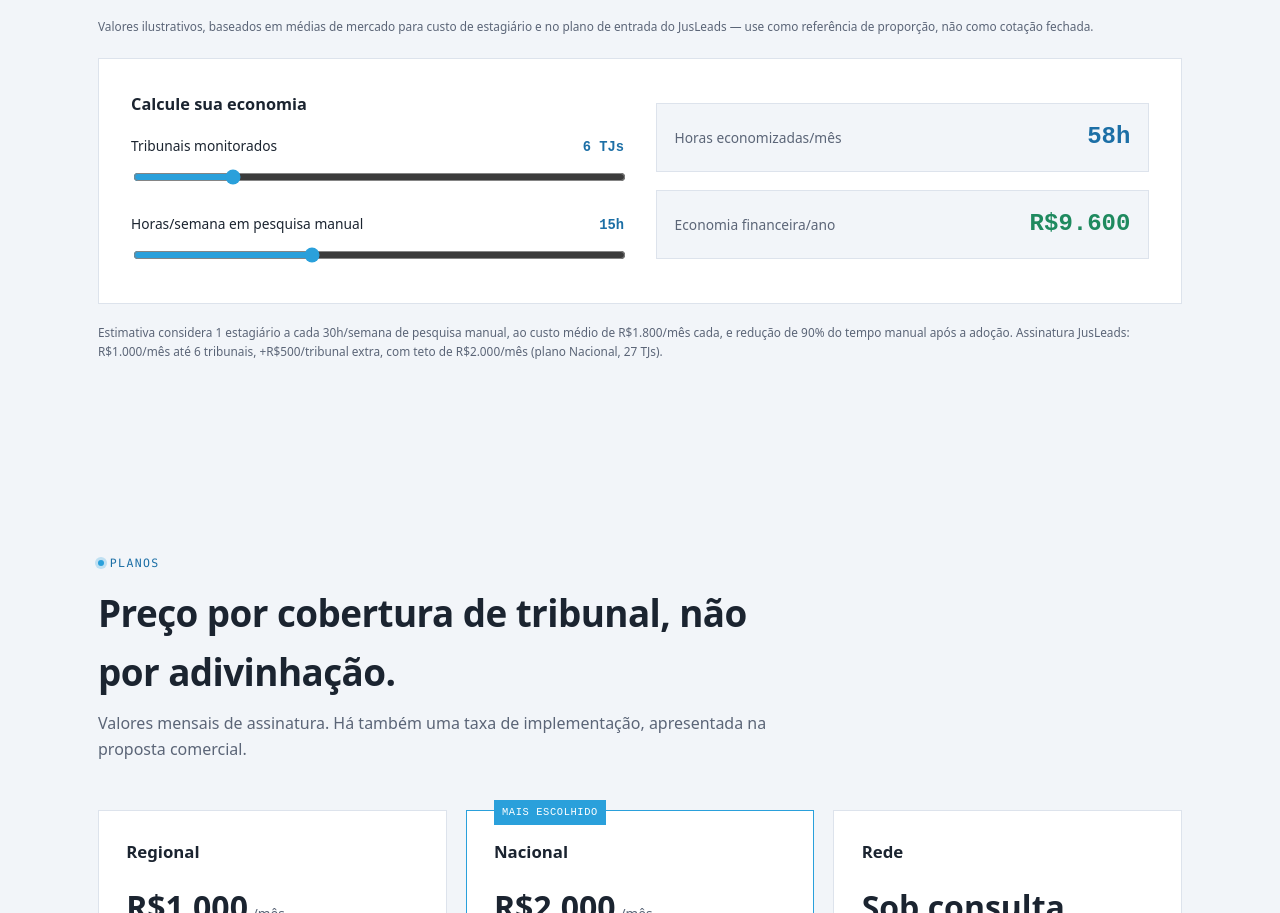
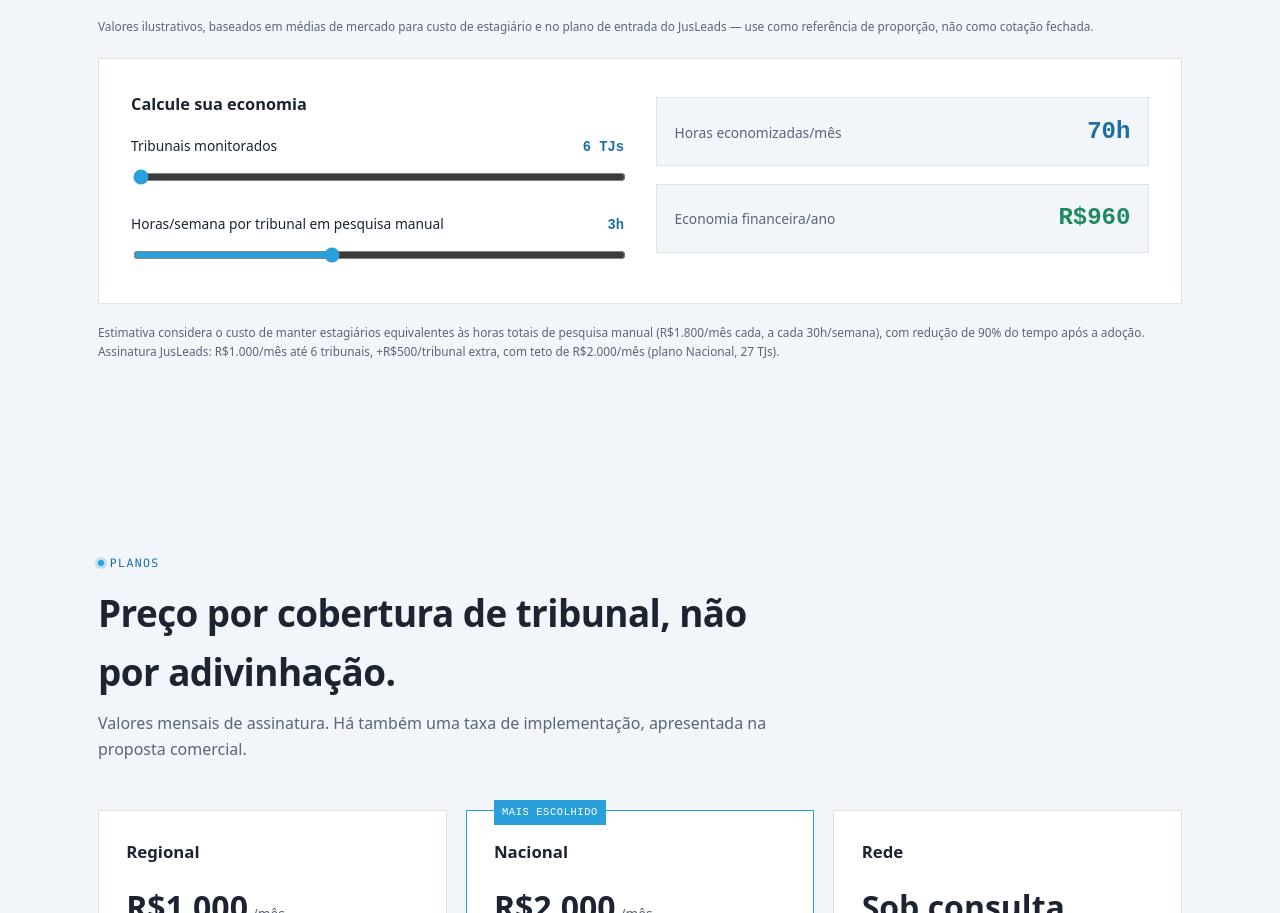
Before and after one commit to figueira147-dotcom/jusleads-landing, a plain HTML site: page index.html in a window 1280 px wide. Shown: the part 2573-3486 px from the top of the page. Drawn offline with Linux system fonts and the light colour scheme.

Commit message:
Corrige modelo da calculadora de ROI: escala com tribunais, evita R/usr/bin/bash sem contexto

```diff
--- a/index.html
+++ b/index.html
@@ -683,11 +683,11 @@
           <h3>Calcule sua economia</h3>
           <div class="calc-field">
             <div class="calc-label"><span>Tribunais monitorados</span><span class="val"><span id="calcCourtsVal">6</span> TJs</span></div>
-            <input type="range" id="calcCourts" min="1" max="27" value="6" step="1" aria-label="Número de tribunais monitorados" />
+            <input type="range" id="calcCourts" min="6" max="27" value="6" step="1" aria-label="Número de tribunais monitorados" />
           </div>
           <div class="calc-field">
-            <div class="calc-label"><span>Horas/semana em pesquisa manual</span><span class="val"><span id="calcHoursVal">15</span>h</span></div>
-            <input type="range" id="calcHours" min="1" max="40" value="15" step="1" aria-label="Horas por semana em pesquisa manual" />
+            <div class="calc-label"><span>Horas/semana por tribunal em pesquisa manual</span><span class="val"><span id="calcHoursVal">3</span>h</span></div>
+            <input type="range" id="calcHours" min="1" max="6" value="3" step="0.5" aria-label="Horas por semana por tribunal em pesquisa manual" />
           </div>
         </div>
         <div class="calc-results">
@@ -699,9 +699,10 @@
             <span class="label">Economia financeira/ano</span>
             <span class="out" id="calcMoneySaved">R$0</span>
           </div>
+          <p class="fine-print" id="calcNote" style="margin: -0.4rem 0 0;"></p>
         </div>
       </div>
-      <p class="fine-print">Estimativa considera 1 estagiário a cada 30h/semana de pesquisa manual, ao custo médio de R$1.800/mês cada, e redução de 90% do tempo manual após a adoção. Assinatura JusLeads: R$1.000/mês até 6 tribunais, +R$500/tribunal extra, com teto de R$2.000/mês (plano Nacional, 27 TJs).</p>
+      <p class="fine-print">Estimativa considera o custo de manter estagiários equivalentes às horas totais de pesquisa manual (R$1.800/mês cada, a cada 30h/semana), com redução de 90% do tempo após a adoção. Assinatura JusLeads: R$1.000/mês até 6 tribunais, +R$500/tribunal extra, com teto de R$2.000/mês (plano Nacional, 27 TJs).</p>
     </div>
   </section>
 
@@ -967,6 +968,7 @@
   var calcHoursVal = document.getElementById('calcHoursVal');
   var calcHoursSaved = document.getElementById('calcHoursSaved');
   var calcMoneySaved = document.getElementById('calcMoneySaved');
+  var calcNote = document.getElementById('calcNote');
   var INTERN_MONTHLY_COST = 1800;
   var INTERN_WEEKLY_CAPACITY = 30;
   var WEEKS_PER_MONTH = 4.3;
@@ -979,18 +981,26 @@
 
   function updateCalc() {
     var courts = parseInt(calcCourts.value, 10);
-    var hoursWeek = parseInt(calcHours.value, 10);
+    var hoursPerCourt = parseFloat(calcHours.value);
     calcCourtsVal.textContent = courts;
-    calcHoursVal.textContent = hoursWeek;
+    calcHoursVal.textContent = hoursPerCourt.toLocaleString('pt-BR');
 
-    var hoursSavedMonth = hoursWeek * WEEKS_PER_MONTH * MANUAL_TIME_REDUCTION;
-    var internsNeeded = Math.ceil(hoursWeek / INTERN_WEEKLY_CAPACITY);
-    var internMonthlyCost = internsNeeded * INTERN_MONTHLY_COST;
+    var totalHoursWeek = courts * hoursPerCourt;
+    var hoursSavedMonth = totalHoursWeek * WEEKS_PER_MONTH * MANUAL_TIME_REDUCTION;
+    // custo de estagiário calculado de forma contínua (sem arredondar pra cima),
+    // pra acompanhar suavemente o custo do JusLeads conforme os sliders mudam
+    var internMonthlyCost = (totalHoursWeek / INTERN_WEEKLY_CAPACITY) * INTERN_MONTHLY_COST;
     var jusLeadsCost = jusLeadsMonthlyCost(courts);
-    var moneySavedYear = Math.max(0, (internMonthlyCost - jusLeadsCost) * 12);
+    var moneySavedYear = (internMonthlyCost - jusLeadsCost) * 12;
 
     calcHoursSaved.textContent = Math.round(hoursSavedMonth) + 'h';
-    calcMoneySaved.textContent = 'R$' + Math.round(moneySavedYear).toLocaleString('pt-BR');
+    if (moneySavedYear > 0) {
+      calcMoneySaved.textContent = 'R$' + Math.round(moneySavedYear).toLocaleString('pt-BR');
+      calcNote.textContent = '';
+    } else {
+      calcMoneySaved.textContent = 'R$0';
+      calcNote.textContent = 'Nesse cenário, o custo estimado da pesquisa manual já fica dentro do valor da assinatura — aumente as horas por tribunal para ver o ponto de virada.';
+    }
   }
 
   calcCourts.addEventListener('input', updateCalc);
```
